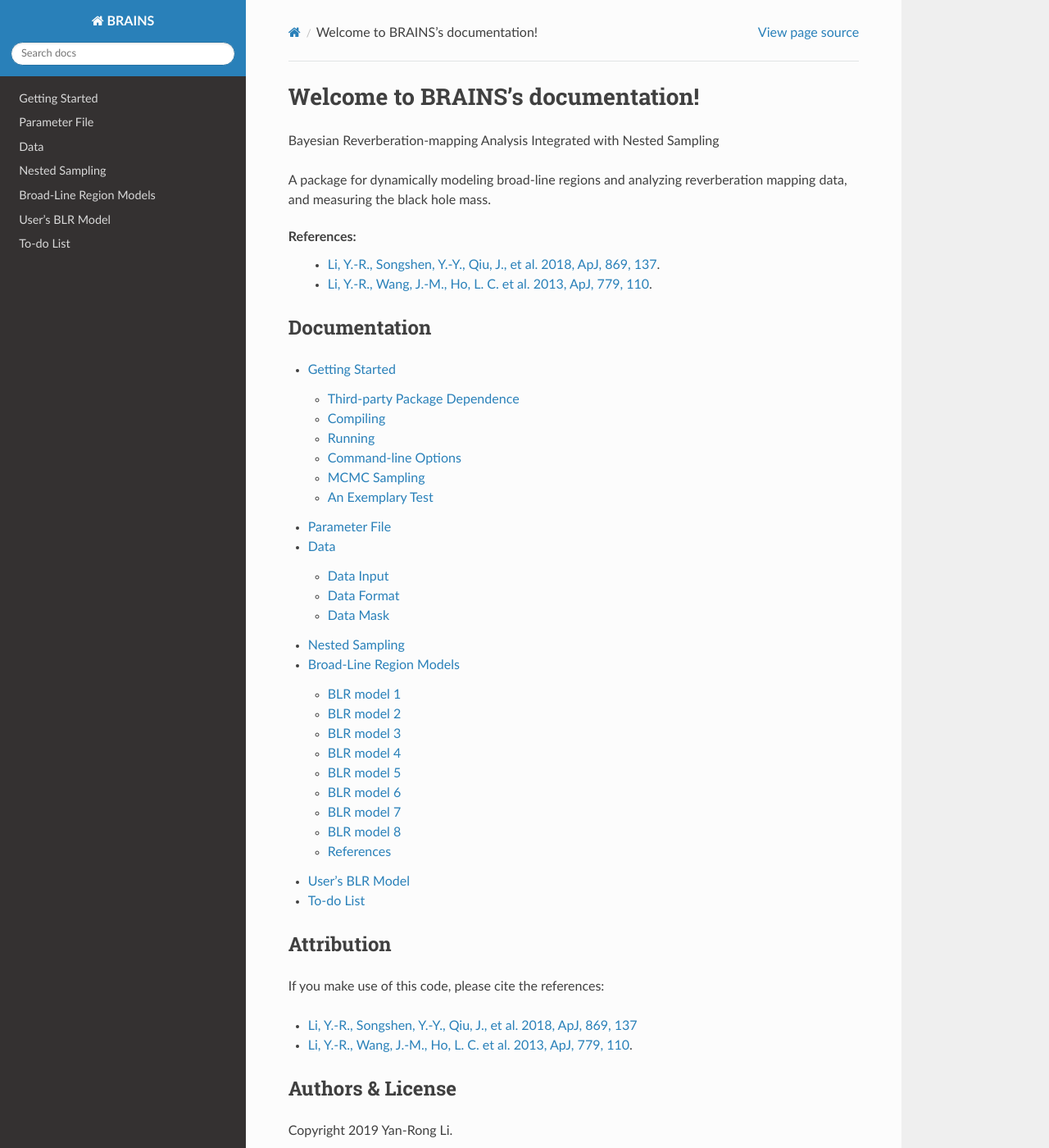
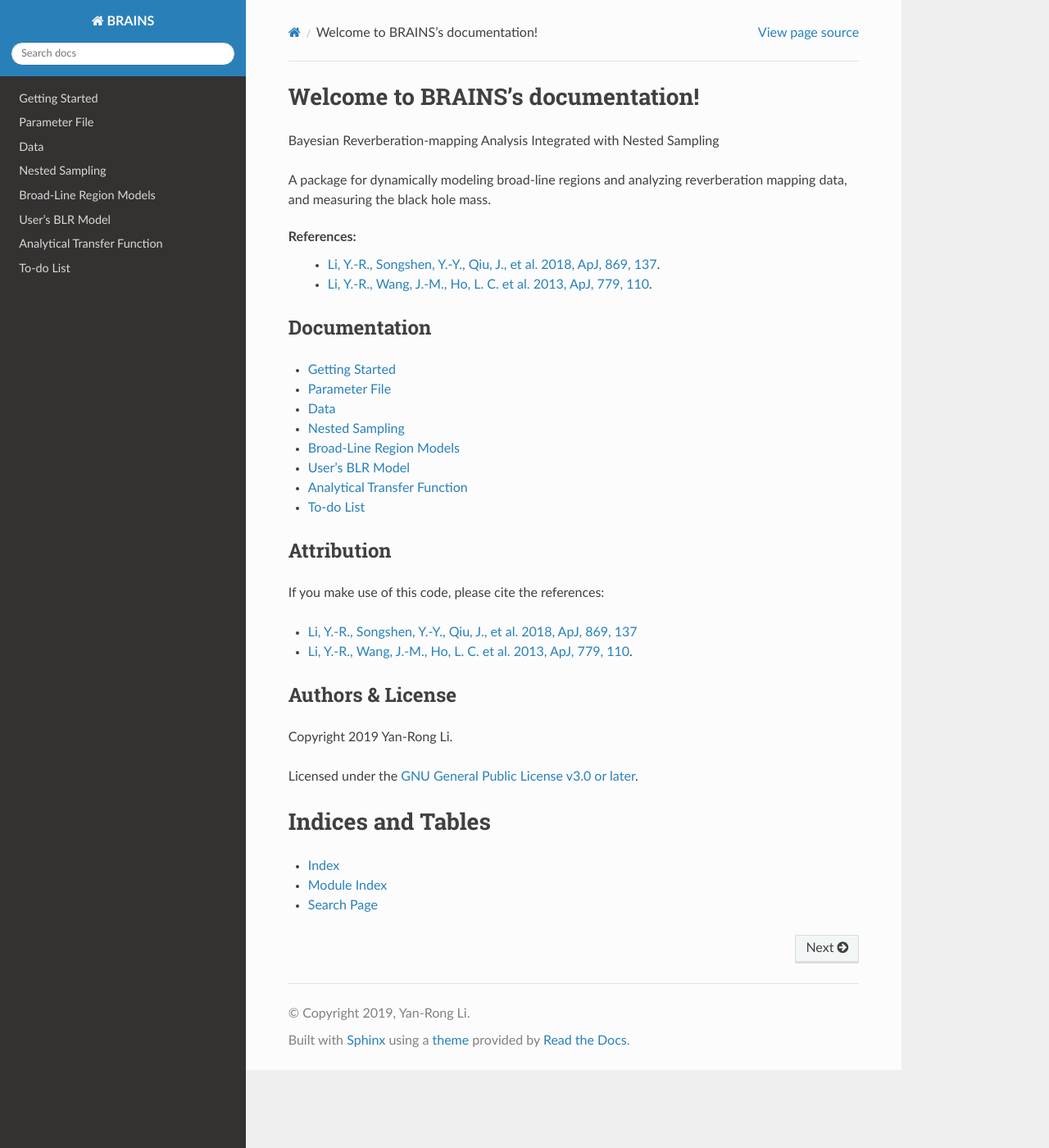
Before and after one commit to LiyrAstroph/BRAINS, a Sphinx documentation site: the page built from docs/index.rst, in a window 1280 px wide and 1400 px high. Shown: the whole window at 82% size. Built offline with Sphinx 7.4.7 and the Read the Docs theme 2.0.0, drawn with Linux system fonts in a browser that asks for light colours; part of the change alters nothing that is shown.

Commit message:
update docs.

```diff
--- a/docs/index.rst
+++ b/docs/index.rst
@@ -19,7 +19,7 @@ Documentation
 -------------
 
 .. toctree::
-   :maxdepth: 2
+   :maxdepth: 1
 
    getting_started.rst
    param.rst
@@ -27,6 +27,7 @@ Documentation
    mcmc.rst
    model.rst
    user_model.rst
+   transfun.rst
    todo.rst
 
 
--- /dev/null
+++ b/docs/transfun.rst
@@ -0,0 +1,22 @@
+****************************
+Analytical Transfer Function
+****************************
+``brains`` also allows users to directly define analytical transfer functions (without BLR dynamical modeling).
+
+
+To define analytical transfer functions, edit the source code file ``user_transfun.c`` as follows:
+
+* assign the variables ``num_params_MyTransfun1d`` and ``num_params_MyTransfun2d``.
+
+* define the function ``set_blr_range_mytransfun``, which sets the prior range of model parameters for the transfer function.
+
+* define the function ``transfun_1d_cal_mytransfun``, which assigns the transfer function arrays ``TransTan``
+  and ``Trans1D``. This function is used for 1D modeling.
+
+* define the function ``transfun_2d_cal_mytransfun``, which assigns the transfer function arrays
+  ``TransTau`` and transv. This function is used for 2D modeling.
+
+* define the function ``set_par_value_mytransfun_sim``, which inputs parameter values for generating mock data.
+
+Then re-compile the code and set ``FlagBLRModel`` to ``-1``
+in the parameter file.
```
